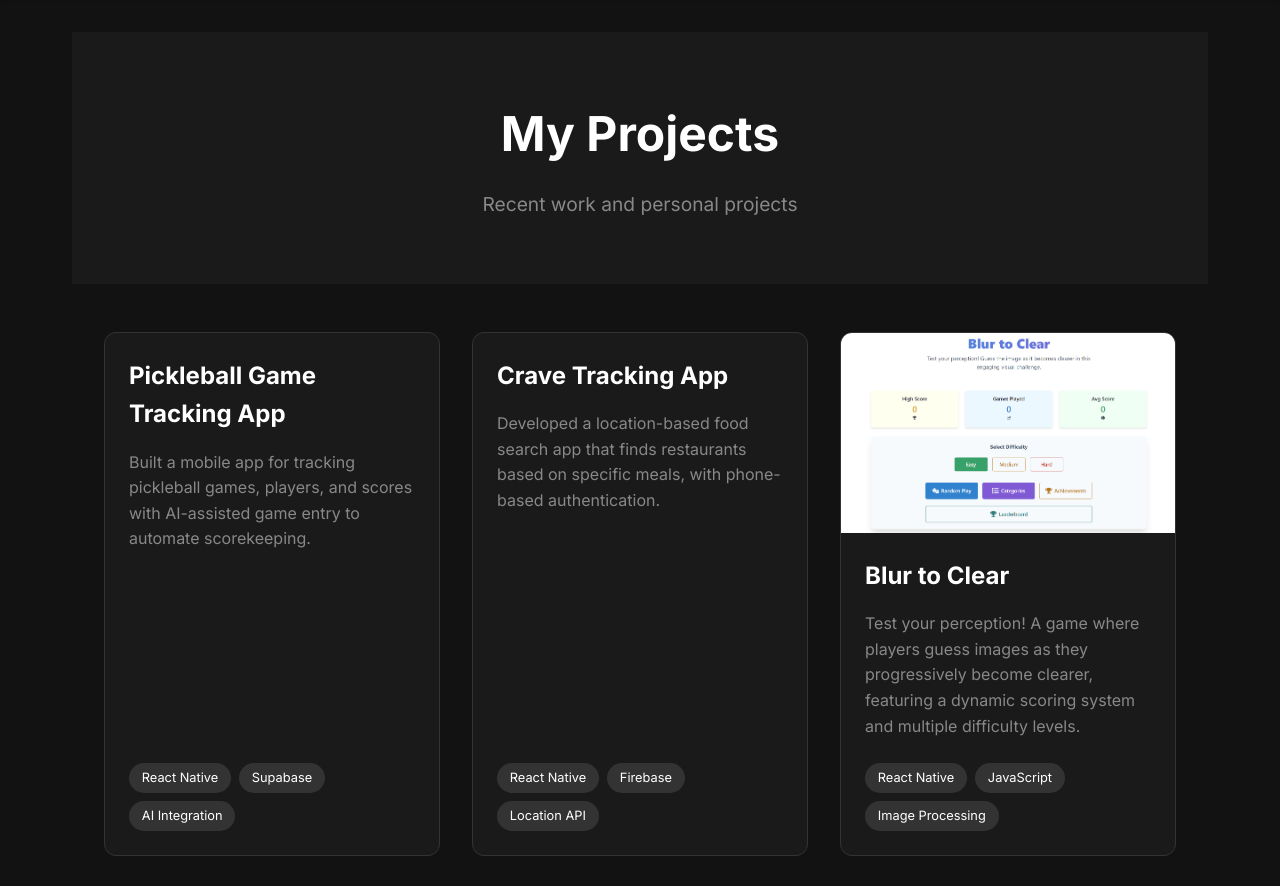
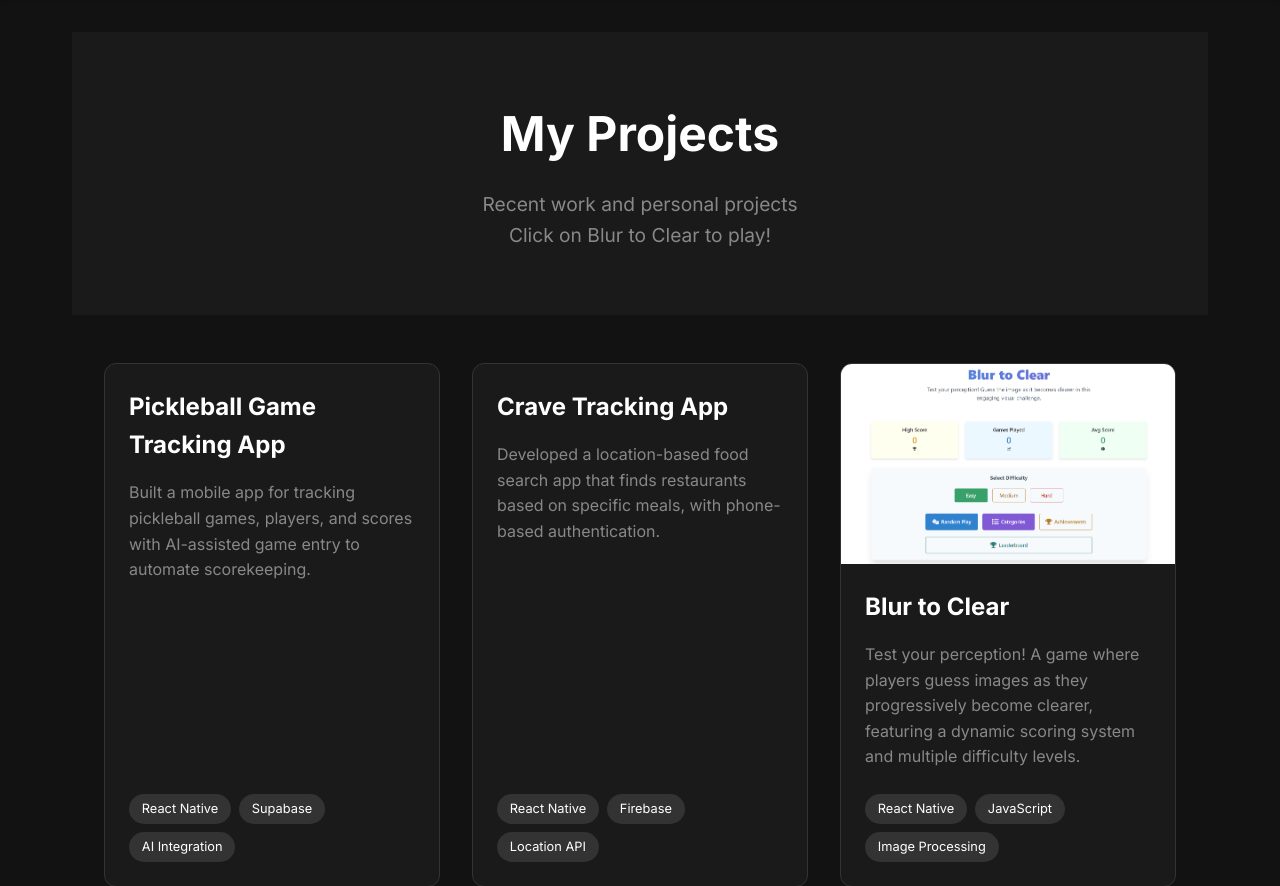
Before and after one commit to keaflint/portfolio, a Flask app: page /projects in a window 1280 px wide. Shown: the part 71-957 px from the top of the page. Run offline with Flask 3, Linux system fonts and the light colour scheme.

```diff
--- a/templates/projects.html
+++ b/templates/projects.html
@@ -6,6 +6,7 @@
 <section class="projects-hero">
     <h1>My Projects</h1>
     <p class="subtitle">Recent work and personal projects</p>
+    <p class="subtitle">Click on Blur to Clear to play!</p>
 </section>
 
 <section class="projects-grid">
```
